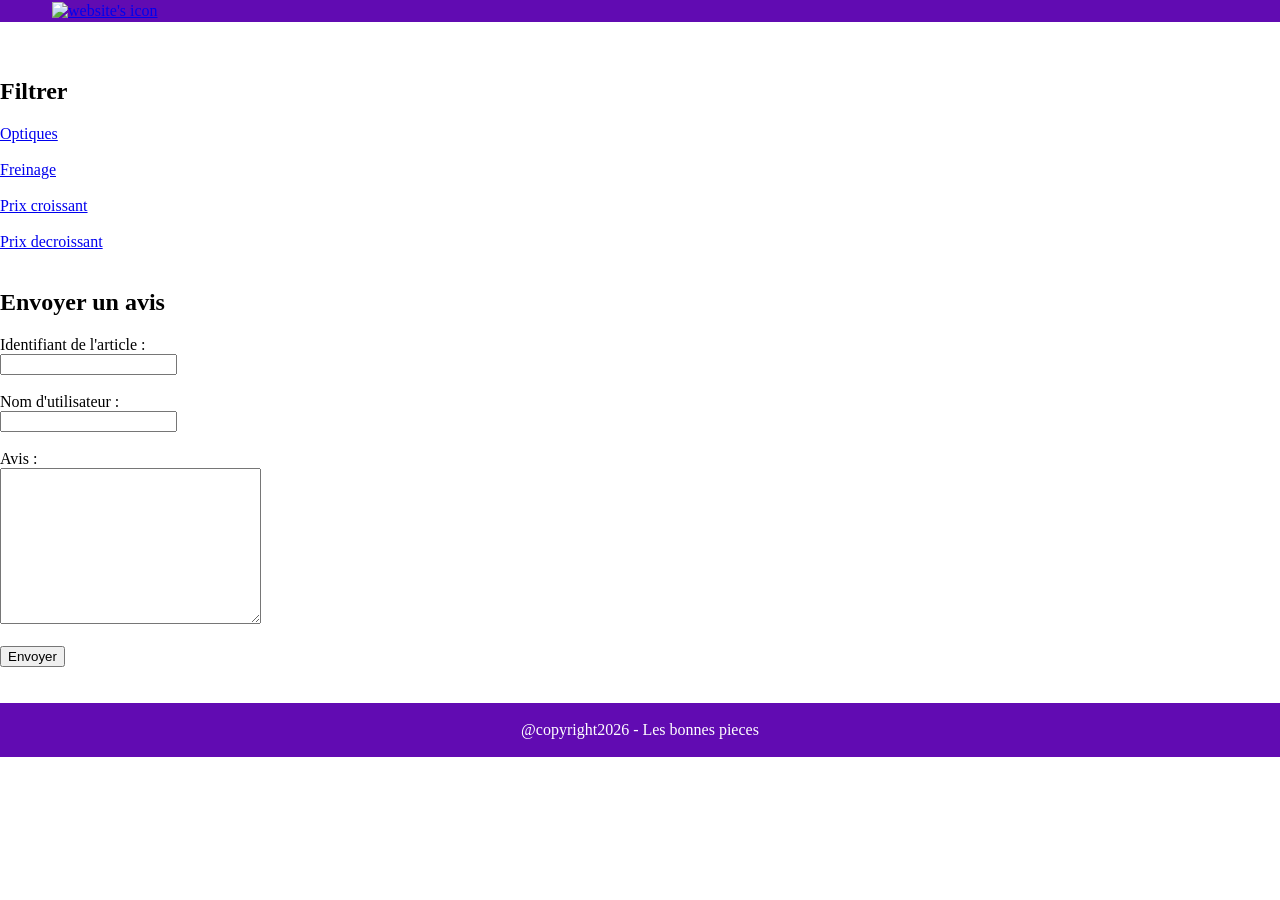
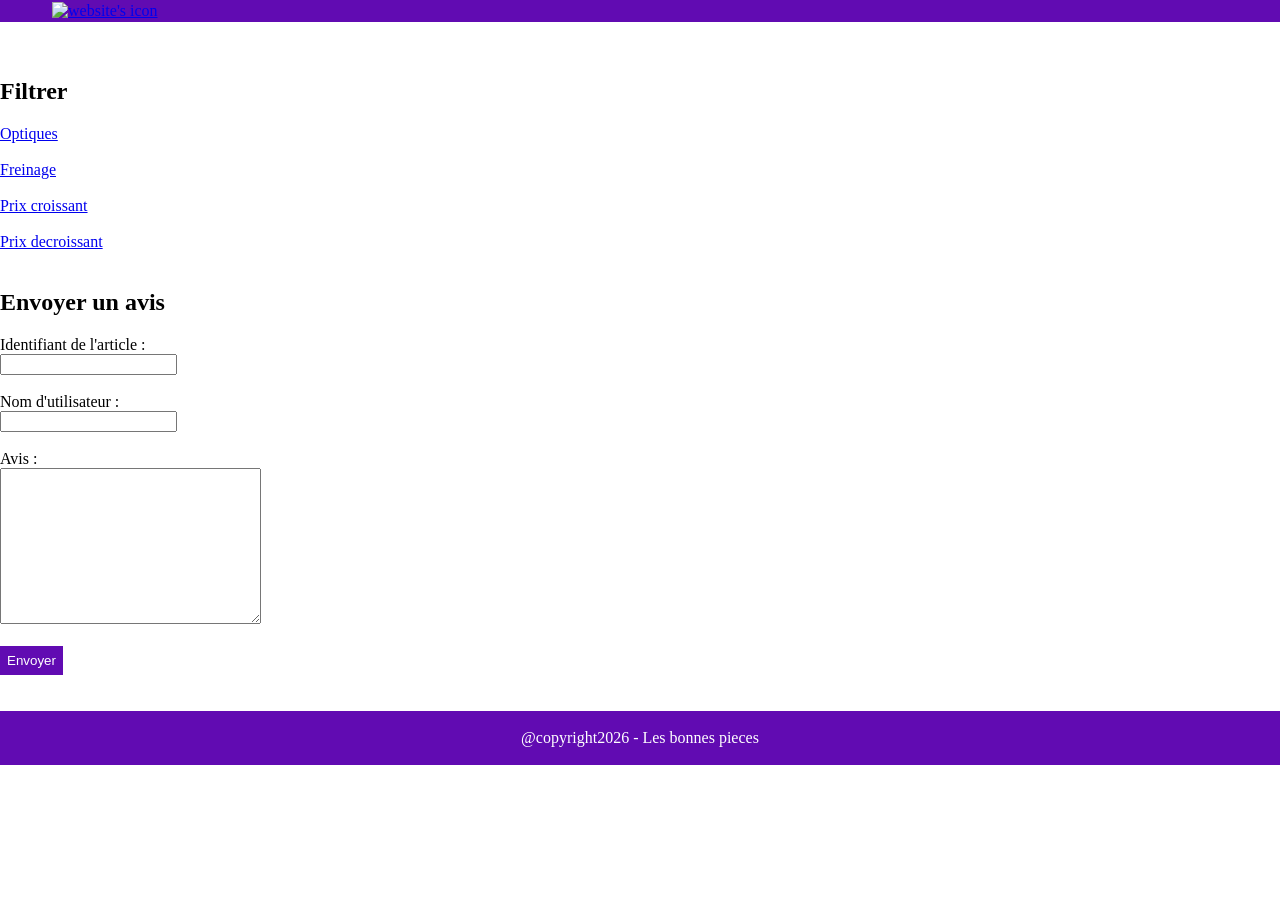

Récupération des avis des utilisateurs

--- a/css/style.css
+++ b/css/style.css
@@ -6,6 +6,20 @@ body{
     font-family: 'Inter';
 }
 
+button{
+    border: 2px solid rgb(97, 11, 178);
+    background-color: rgb(97, 11, 178);
+    color: #fff;
+    padding: 5px;
+    cursor: pointer;
+    transition: all 350ms;
+}
+
+button:hover{
+    border-color: rgb(72, 11, 129);
+    background-color: rgb(72, 11, 129);
+}
+
 /* header */
 
 .header{
